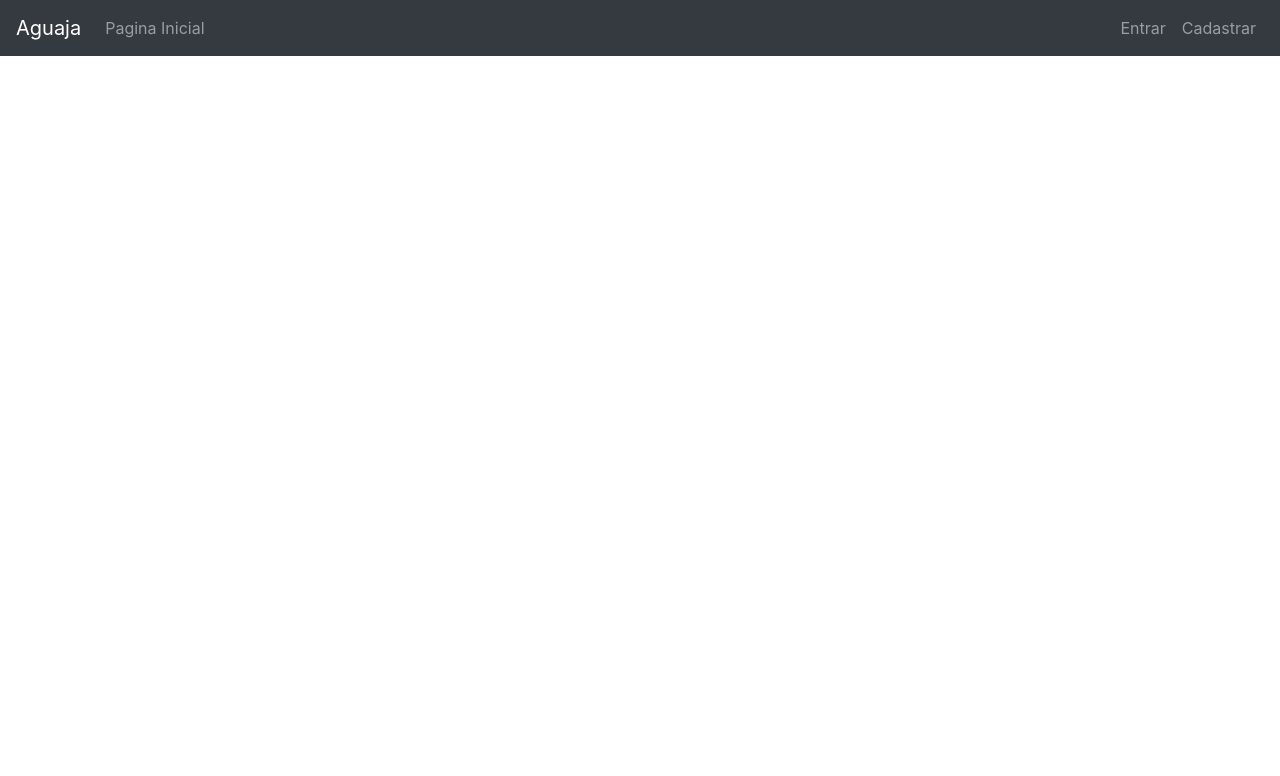
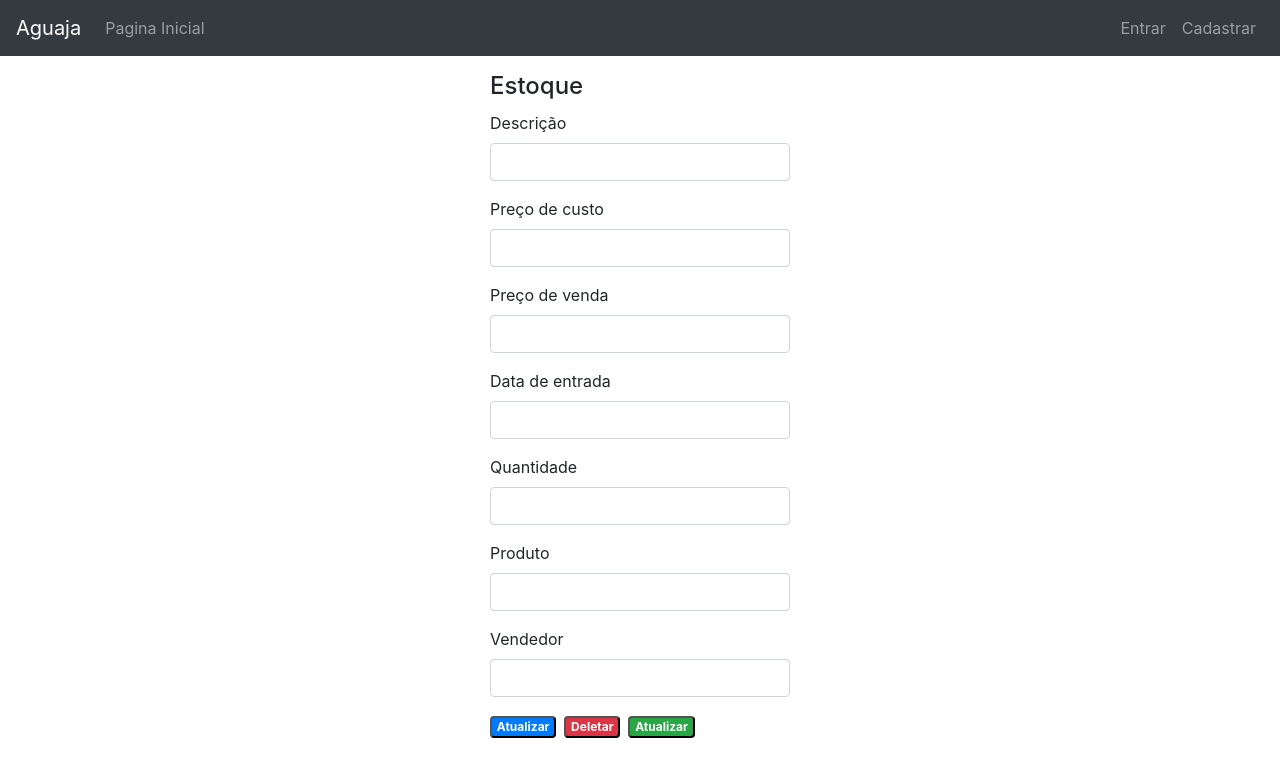
Before and after one commit to elvisserrao/aguaja-api, a React (Create React App) app in the folder frontend/: page /seller/stocks/1 in a window 1280 px wide. Shown: the top 776 px of the page. Built offline with nearby package versions, Linux system fonts and the light colour scheme; no server answers.

Commit message:
Adiciona os componentes EditStock e AddStock ao App.js

```diff
--- a/frontend/src/App.js
+++ b/frontend/src/App.js
@@ -11,6 +11,9 @@ import Edit from "./components/Edit";
 import AddProduct from "./components/Admin/AddProduct";
 import ProductsList from "./components/Admin/ProductsList";
 import EditProduct from "./components/Admin/EditProduct";
+import AddStock from "./components/Seller/AddStock";
+import EditStock from "./components/Seller/EditStock";
+
 
 import "bootstrap/dist/css/bootstrap.min.css";
 import "./App.css";
@@ -95,6 +98,8 @@ const App = () => {
           <Route exact path="/admin/product/new" component={AddProduct} />
           <Route exact path="/admin/products" component={ProductsList} />
           <Route exact path="/admin/products/:id" component={EditProduct} />
+          <Route exact path="/seller/stock/new" component={AddStock} />
+          <Route exact path="/seller/stocks/:id" component={EditStock} />
         </Switch>
       </div>
     </div>
```
